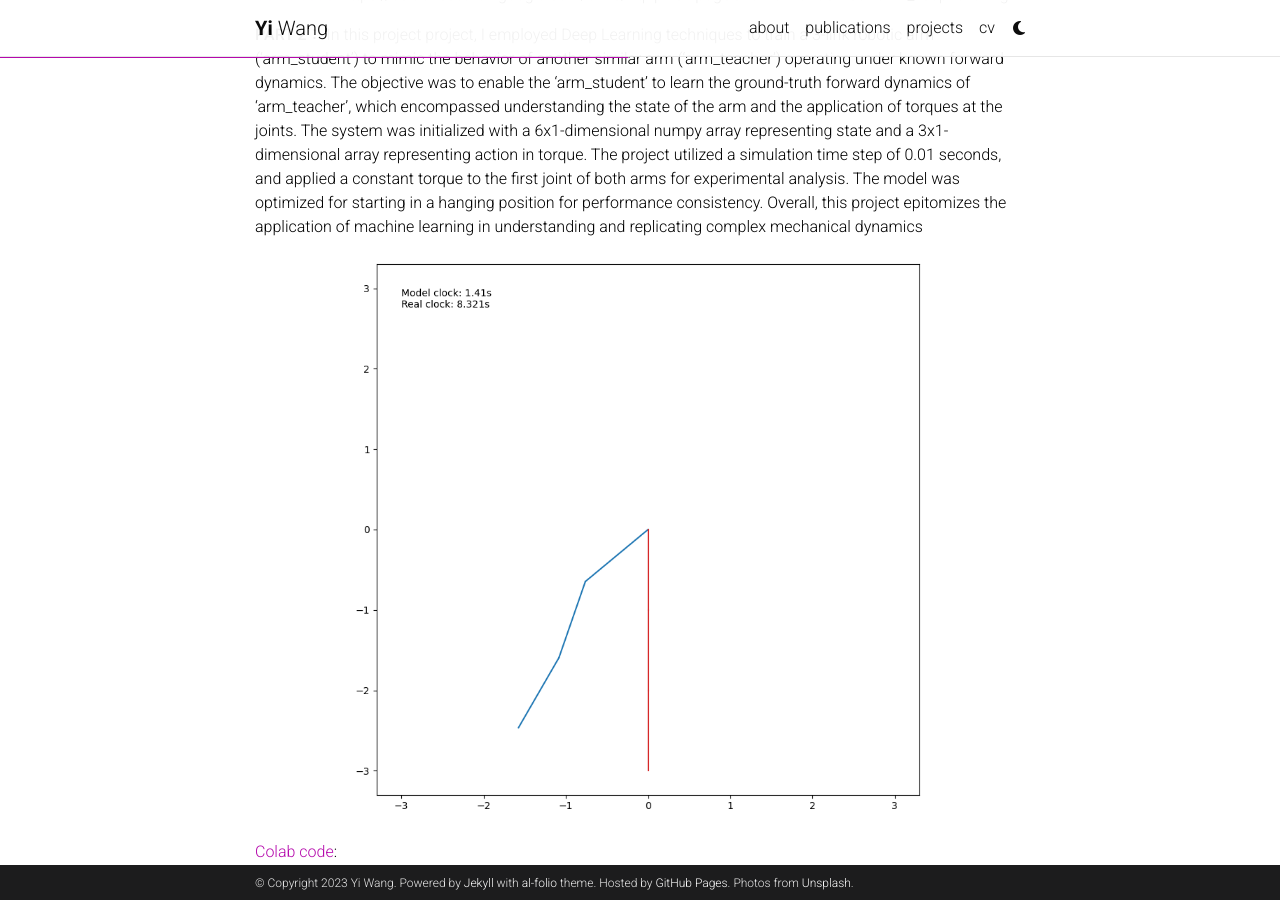
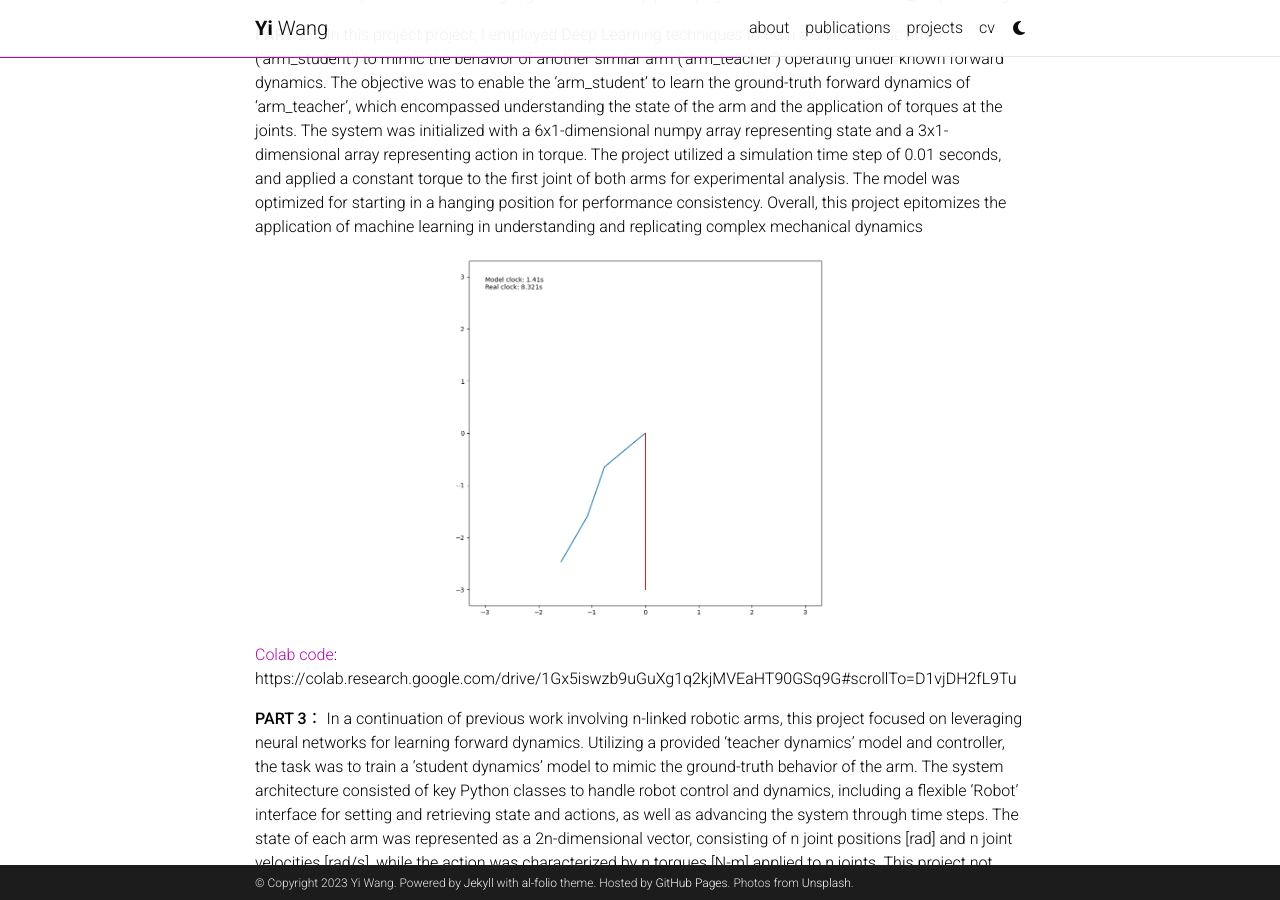
Before and after one commit to AllenWangYi/AllenWangYi.github.io, a Jekyll site: the page built from _projects/4_project.md, in a window 1280 px wide and 900 px high, scrolled down 641 px. Built offline with Jekyll 4.4.1, drawn with Linux system fonts in a browser that asks for light colours; full-size pictures stand in for the smaller copies a plugin makes; comment, search, counter and statistics services are not loaded; a style sheet for code colours, icons or effects is not loaded.

Commit message:
Update 4_project.md

```diff
--- a/_projects/4_project.md
+++ b/_projects/4_project.md
@@ -19,7 +19,7 @@ In this project, I developed and trained Deep Neural Networks (DNNs) and Convolu
 **PART 2：**
 In this project project, I employed Deep Learning techniques to train a 3-link robotic arm ('arm_student') to mimic the behavior of another similar arm ('arm_teacher') operating under known forward dynamics. The objective was to enable the 'arm_student' to learn the ground-truth forward dynamics of 'arm_teacher', which encompassed understanding the state of the arm and the application of torques at the joints. The system was initialized with a 6x1-dimensional numpy array representing state and a 3x1-dimensional array representing action in torque. The project utilized a simulation time step of 0.01 seconds, and applied a constant torque to the first joint of both arms for experimental analysis. The model was optimized for starting in a hanging position for performance consistency. Overall, this project epitomizes the application of machine learning in understanding and replicating complex mechanical dynamics
 <div class="row justify-content-sm-center align-items-center">
-    <div class="col-sm-9 mt-3 mt-md-0">
+    <div class="col-sm-6 mt-3 mt-md-0">
       <div class="image-with-caption">
         <img class="img-fluid rounded" src="/assets/img/proj4_fig2.png" alt="Your GIF Description Here">
       </div>
```
